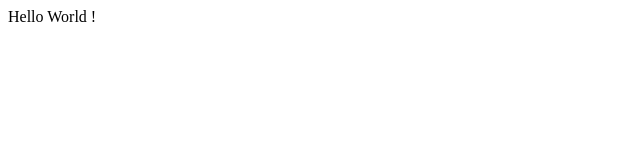
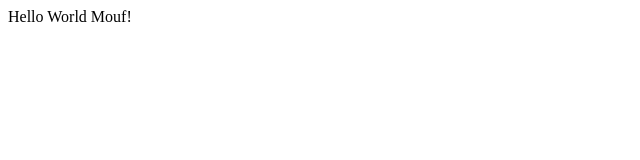
Before and after one commit to Pascal0Abega/git_test, a plain HTML site: page index.html in a window 1280 px wide. Shown: the full height of the page, 0-640 px from the left. Drawn offline with Linux system fonts and the light colour scheme.

Commit message:
Update index.html

```diff
--- a/index.html
+++ b/index.html
@@ -6,6 +6,6 @@
     <title>Document</title>
 </head>
 <body>
-    Hello World !
+    Hello World  Mouf!
 </body>
 </html>
```
